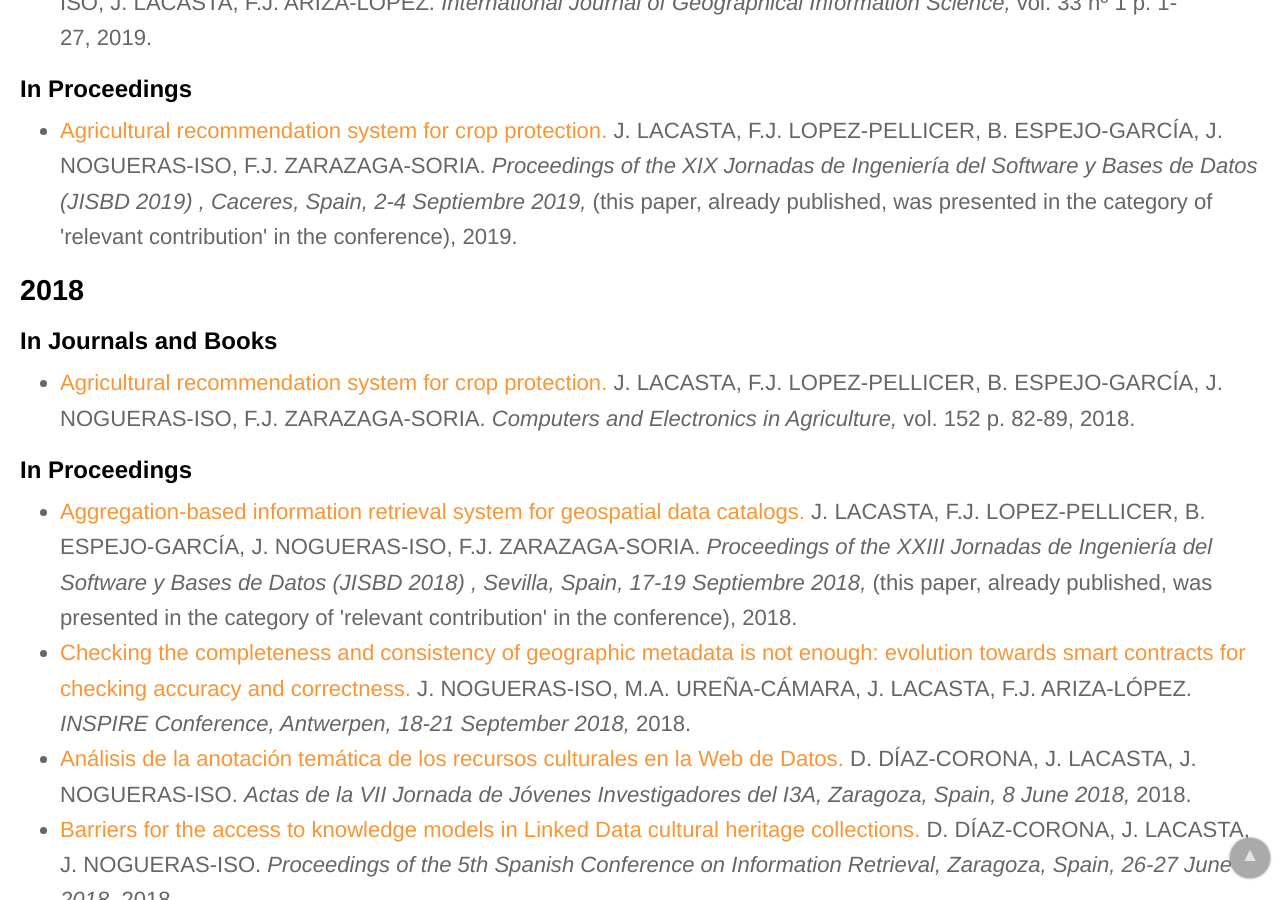
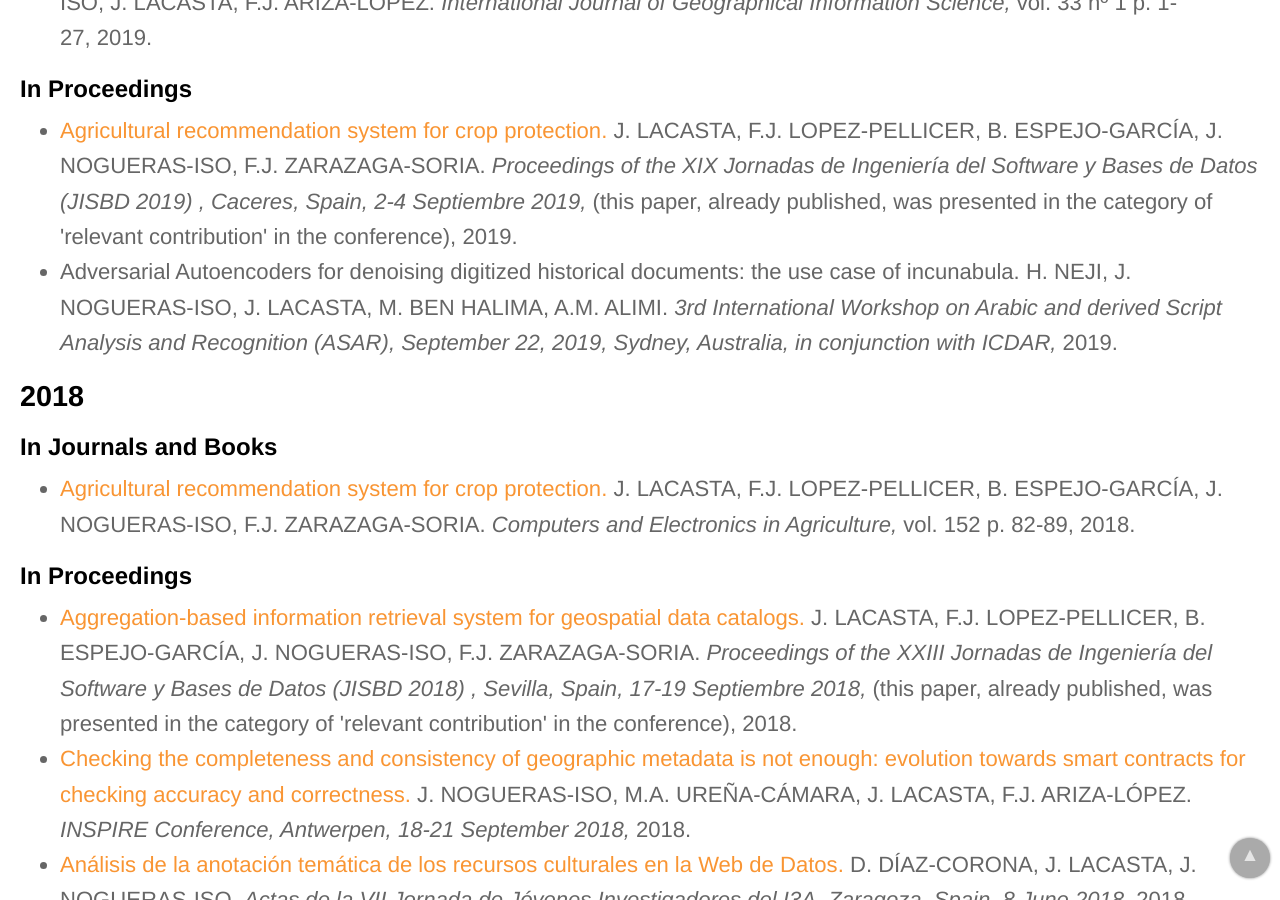
Before and after one commit to IAAA-Lab/IAAA-Lab.github.io, a Jekyll site: the page built from _staff/jlacasta.md, in a window 1280 px wide and 900 px high, scrolled down 1233 px. Built offline with Jekyll 4.4.1, drawn with Linux system fonts in a browser that asks for light colours.

Commit message:
Update papers.yml

```diff
--- a/_data/papers.yml
+++ b/_data/papers.yml
@@ -67,6 +67,11 @@
   publication_conference: "Actas de la VIII Jornada de Jóvenes Investigadores del I3A, Zaragoza, Spain, 6 June 2019"
   year: 2019
 # -------------------
+- title: "Adversarial Autoencoders for denoising digitized historical documents: the use case of incunabula"
+  authors: H. NEJI, J. NOGUERAS-ISO, J. LACASTA, M. BEN HALIMA, A.M. ALIMI
+  publication_conference: "3rd International Workshop on Arabic and derived Script Analysis and Recognition (ASAR), September 22, 2019, Sydney, Australia, in conjunction with ICDAR"
+  year: 2019
+  # -------------------
 - title: "Agricultural recommendation system for crop protection"
   url: https://doi.org/10.1016/j.compag.2018.06.049
   authors: J. LACASTA, F.J. LOPEZ-PELLICER, B. ESPEJO-GARCÍA, J. NOGUERAS-ISO, F.J. ZARAZAGA-SORIA
```
